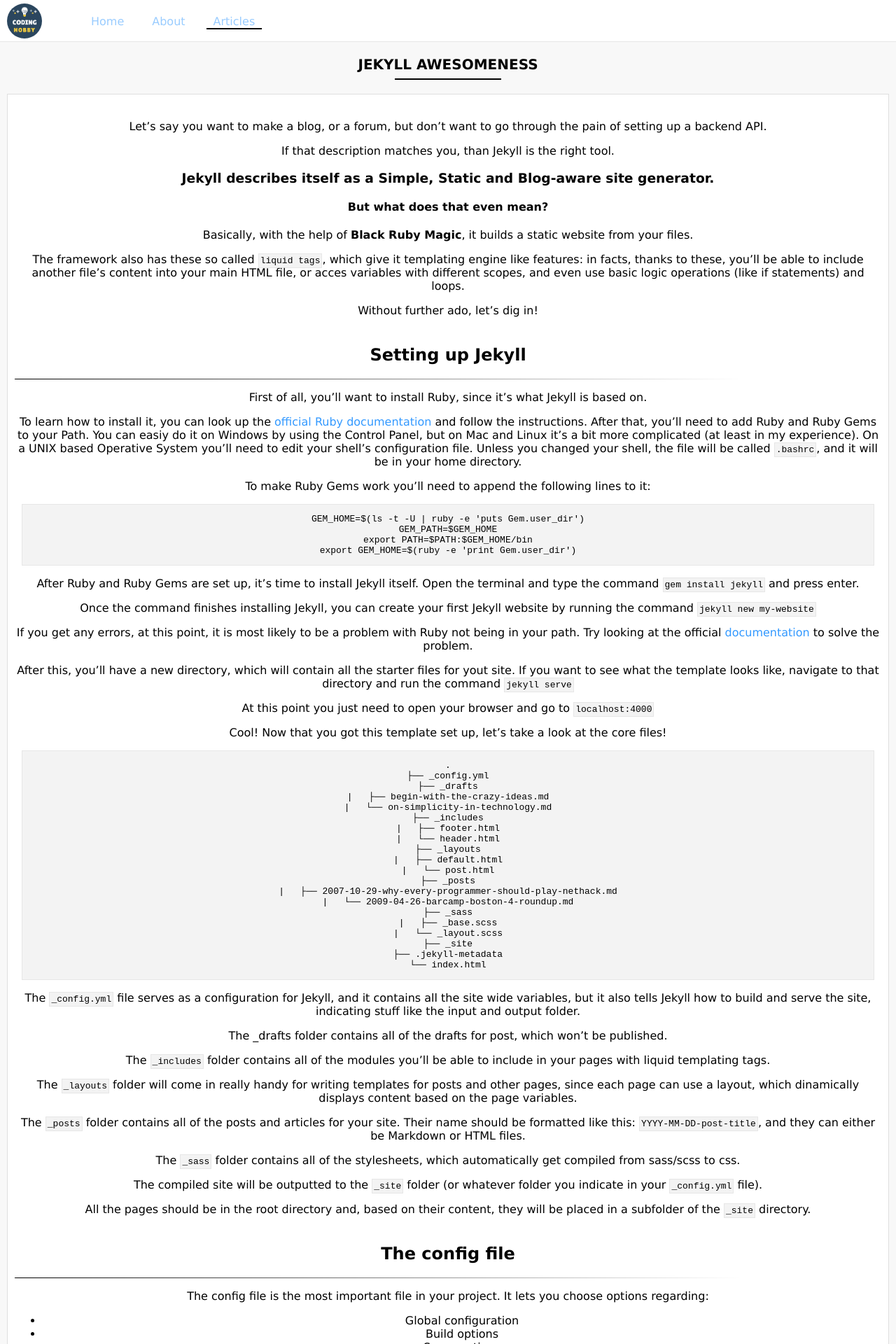
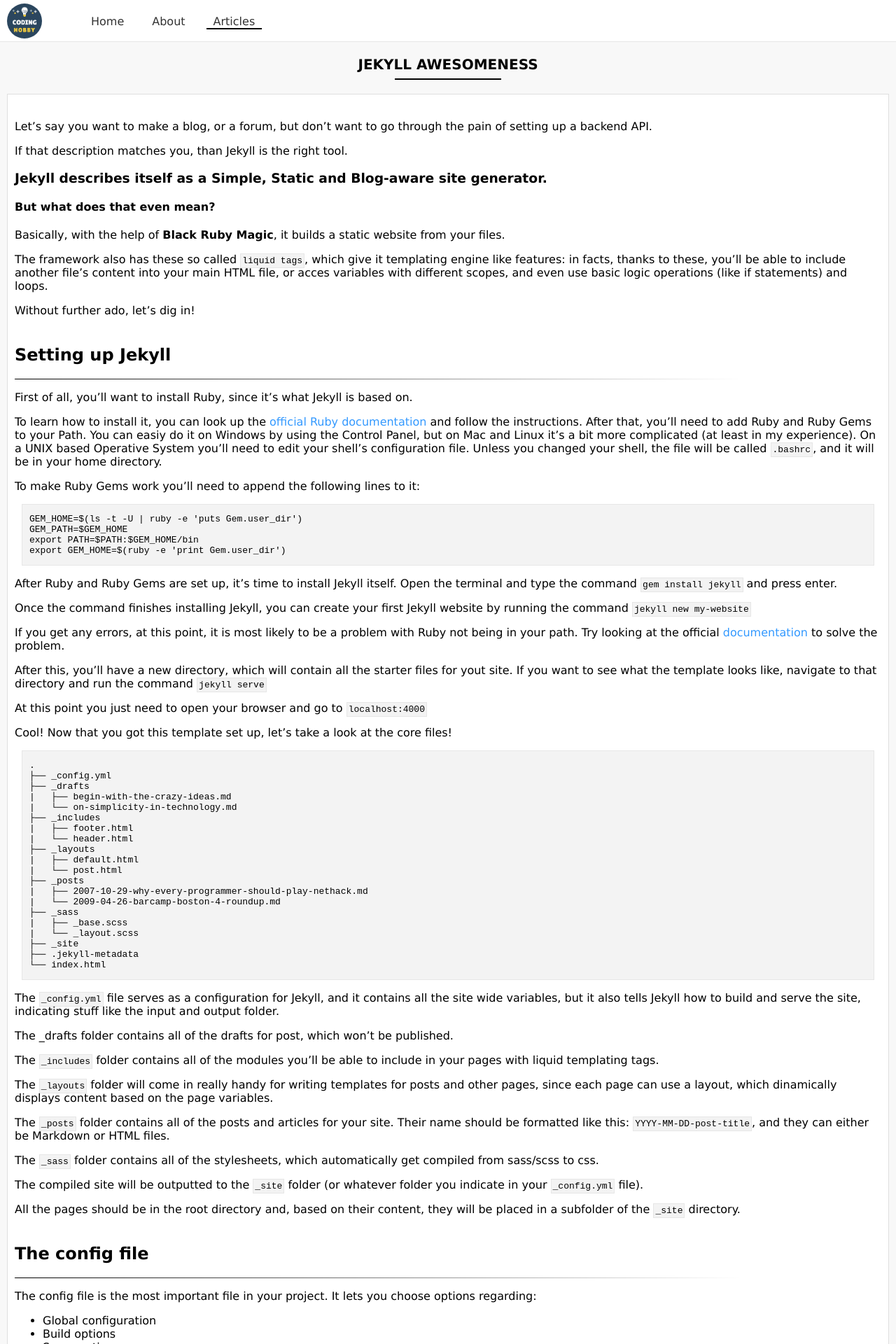
Before and after one commit to CodingHobby/codinghobby.github.io, a Jekyll site: the page built from _posts/2017-03-13-jekyll-awesomeness.md, in a window 1280 px wide. Shown: the top 1920 px of the page at 70% size. Built offline with Jekyll 4.4.1, drawn with Linux system fonts in a browser that asks for light colours.

Commit message:
Fixed Bugs

```diff
--- a/_layouts/articles.html
+++ b/_layouts/articles.html
@@ -11,14 +11,14 @@
 			{% for post in site.posts %}
 			<a href="{{ post.url }}">
 				<div class="box post-thumb">
-					<div class="date">
-						<p>{{ post.date | date: "%-d %B %Y" }}</p>
-					</div>
 					<div class="title">
 						<h1>{{ post.title }}</h1>
 						<hr>
 					</div>
 					<p>{{ post.excerpt }}</p>
+					<div class="info">
+						<p>{{ post.author }} | {{ post.date | date: "%-d %B %Y" }}</p>
+					</div>
 				</div>
 			</a>
 			{% endfor %}
--- a/_layouts/post.html
+++ b/_layouts/post.html
@@ -13,7 +13,7 @@
 			<hr>
 		</div>
 		<!-- title -->
-		<div class="box post">
+		<div class="box single-post">
 			{{ page.content }}
 			<div class="post-foot">
 				<a href="/articles/"><i class="fa fa-chevron-circle-left"></i></a>
--- a/_sass/2-modules/nav.sass
+++ b/_sass/2-modules/nav.sass
@@ -30,7 +30,7 @@
 			display: flex
 
 			a
-				color: tint($text-color, 20%)
+				color: lighten($text-color, 20%)
 				&:hover
 					color: $text-color
 
--- a/_sass/3-sections/about.sass
+++ b/_sass/3-sections/about.sass
@@ -4,11 +4,11 @@
 a.btn
 	transition: all 0.5s ease-in
 	background-color: $main-btn
-	color: tint(black, 30%)
+	color: lighten(black, 30%)
 	padding: 10px 20px
 	border: 1px solid darken($main-btn, 5%)
 	margin-top: 10px
 	&:hover
 		background-color: darken($main-btn, 5%)
-		color: tint(black, 20%)
+		color: lighten(black, 20%)
 		cursor: pointer
--- a/_sass/3-sections/post.sass
+++ b/_sass/3-sections/post.sass
@@ -1,6 +1,6 @@
 .post
-	text-align: left
-	.box
+	.box.single-post
+		text-align: left
 		margin-left: 10px
 		margin-right: 10px
 		padding-left: 10px
--- a/_sass/3-sections/posts.sass
+++ b/_sass/3-sections/posts.sass
@@ -1,10 +1,10 @@
-.post-thumb
+.box.post-thumb
 	color: $text-color
-
-	.date
+	padding-bottom: 0
+	.info
 		text-align: left
-		size: 50px
-		font-size: 11px
+		font-size: 13px
+		margin-bottom: 10px
 
 	hr
 		width: 100px
```
